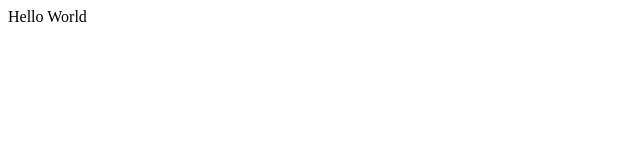
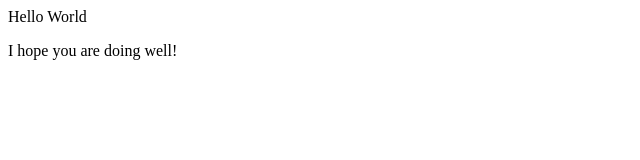
Before and after one commit to Bits2QuBits/demo, a plain HTML site: page index.html in a window 1280 px wide. Shown: the whole page, without its empty margins (0-640 px from the left). Drawn offline with Linux system fonts and the light colour scheme.

Commit message:
Added a paragraph into index.html

```diff
--- a/index.html
+++ b/index.html
@@ -1 +1,2 @@
 <div>Hello World</div>
+<p>I hope you are doing well!</p>
```
